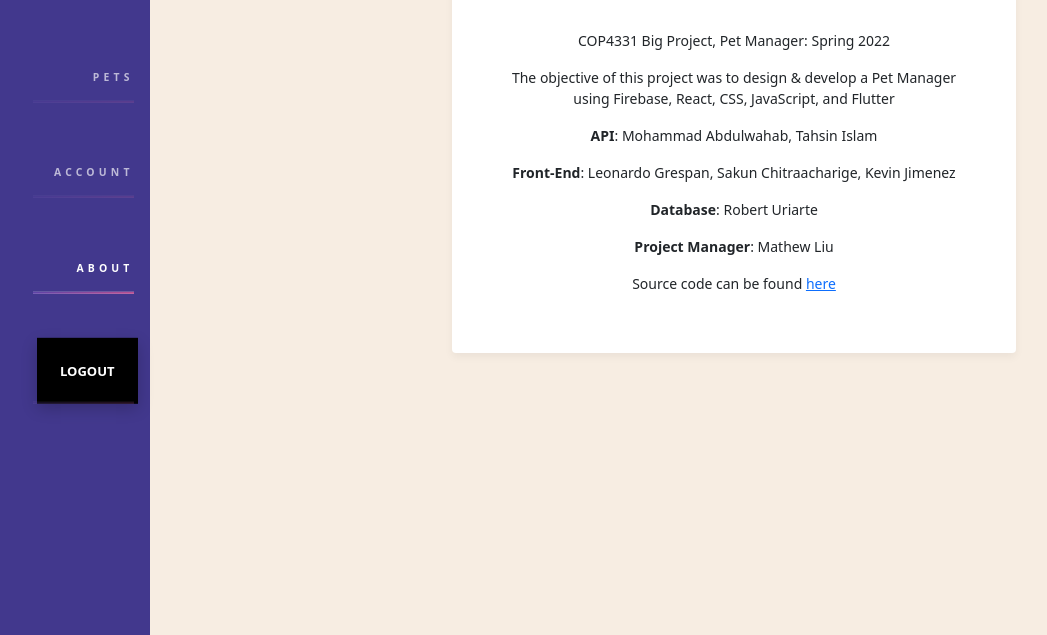
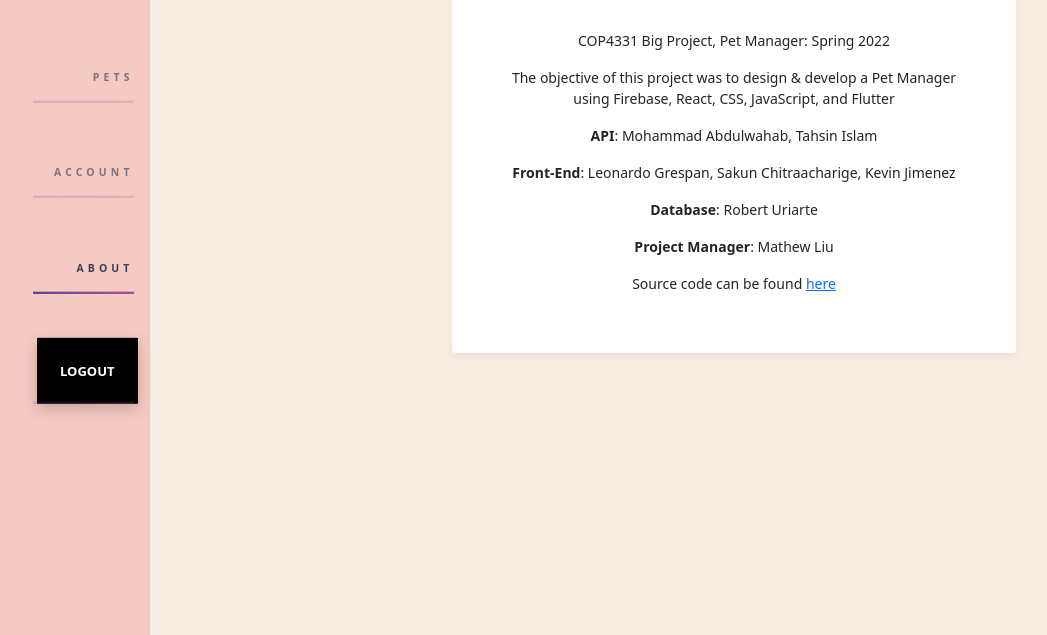
Before and after one commit to petbookapp/petbook2.0, a React app: page /about in a window 1280 px wide. Shown: the part 165-800 px from the top of the page, without its empty margins (0-1047 px from the left). Built offline with nearby package versions, Linux system fonts and the light colour scheme; some packages are replaced by stand-ins of ours; no server answers.

Commit message:
New Sidebar Color

```diff
--- a/src/components/styles.scss
+++ b/src/components/styles.scss
@@ -322,7 +322,7 @@
     position: fixed !important;
     width: 150px !important;
     height: 100vh !important;
-    background: #42388d !important;
+    background: #F5CAC3 !important;
     font-size: 0.65em !important;
   }
 
@@ -371,13 +371,13 @@
         text-transform: uppercase !important;
         text-decoration: none !important;
         letter-spacing: 0.4em !important;
-        color: rgba(rgb(255, 255, 255), 0.65) !important;
+        color: rgba(#3A405A, 0.65) !important;
         display: block !important;
         transition: all ease-out 300ms !important;
       }
 
       &.active a {
-        color: rgb(255, 255, 255) !important;
+        color: #3A405A !important;
       }
 
       &:not(.active)::after {
@@ -385,7 +385,7 @@
       }
 
       &:not(.active):hover a {
-        color: rgba(rgb(255, 255, 255), 1.0) !important;
+        color: rgba(#3A405A, 1.0) !important;
       }
 
       &::after {
@@ -393,7 +393,7 @@
         position: absolute !important;
         width: 100% !important;
         height: 0.2em !important;
-        background: rgb(255, 255, 255) !important;
+        background: #3A405A !important;
         left: 0 !important;
         bottom: 0 !important;
         background-image: linear-gradient(to right, #5e42a6, #b74e91) !important;
```
